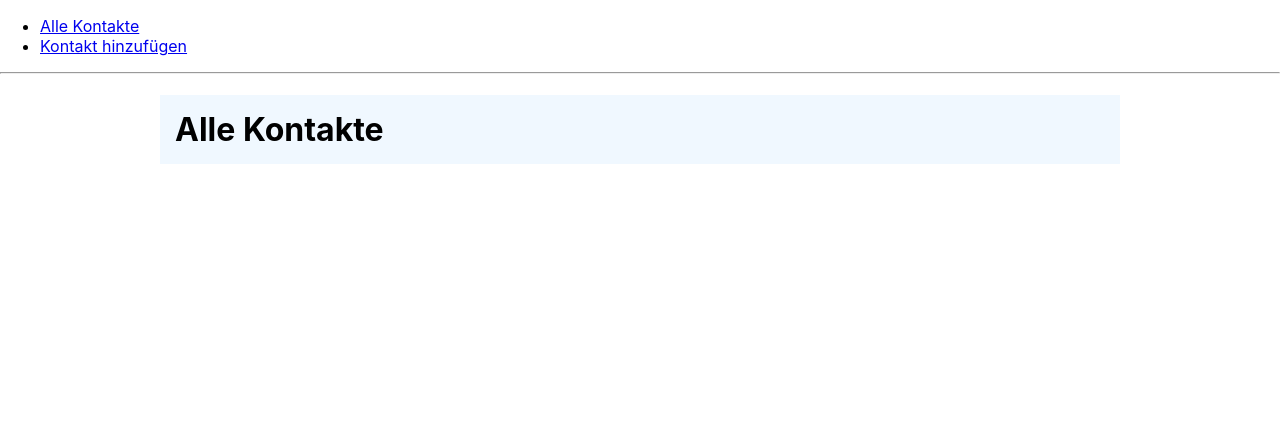
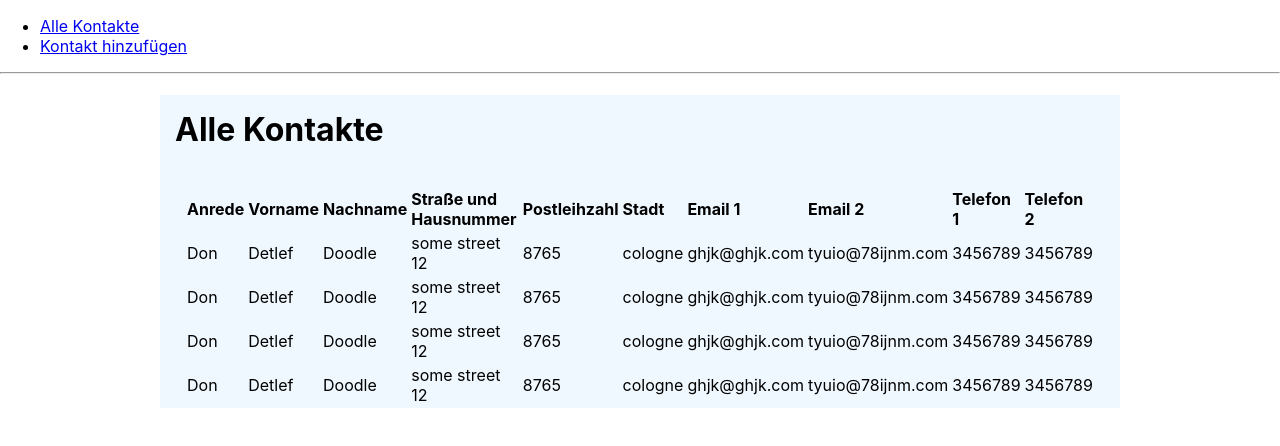
Before and after one commit to JetteBke/cms-for-fun, a React (Create React App) app: page /list in a window 1280 px wide. Shown: the top 446 px of the page. Built offline with nearby package versions, Linux system fonts and the light colour scheme.

Commit message:
JB: Add placeholder table for all contacts

```diff
--- /dev/null
+++ b/src/Contacts/Contact.ts
@@ -0,0 +1,12 @@
+export interface Contact {
+    title: string
+    firstName?: string
+    lastName: string
+    address?: string
+    postalCode?: number
+    city?: string
+    phoneOne?: number
+    phoneTwo?: number
+    emailOne?: string
+    emailTwo?: string
+}
--- /dev/null
+++ b/src/Contacts/ContactTable.css
@@ -0,0 +1,9 @@
+.contact-table {
+    width: 95%;
+    margin: auto;
+    text-align: left;
+}
+
+.table-body {
+
+}
--- /dev/null
+++ b/src/Contacts/ContactTable.tsx
@@ -0,0 +1,46 @@
+import React from "react";
+import {Contact} from "./Contact";
+import './ContactTable.css'
+
+interface Props {
+    contacts: Array<Contact>
+}
+
+export const ContactTable = ({contacts}: Props) => {
+    return (
+        <table className='contact-table'>
+            <thead>
+            <tr>
+                <th>Anrede</th>
+                <th>Vorname</th>
+                <th>Nachname</th>
+                <th>Straße und Hausnummer</th>
+                <th>Postleihzahl</th>
+                <th>Stadt</th>
+                <th>Email 1</th>
+                <th>Email 2</th>
+                <th>Telefon 1</th>
+                <th>Telefon 2</th>
+            </tr>
+            </thead>
+            <tbody className='table-body'>
+            {contacts.map((contact) =>
+                (
+                    <tr>
+                        <td>{contact.title}</td>
+                        <td>{contact.firstName}</td>
+                        <td>{contact.lastName}</td>
+                        <td>{contact.address}</td>
+                        <td>{contact.postalCode}</td>
+                        <td>{contact.city}</td>
+                        <td>{contact.emailOne}</td>
+                        <td>{contact.emailTwo}</td>
+                        <td>{contact.phoneOne}</td>
+                        <td>{contact.phoneTwo}</td>
+                    </tr>
+                )
+            )}
+            </tbody>
+        </table>
+    )
+}
--- a/src/Contacts/Contacts.tsx
+++ b/src/Contacts/Contacts.tsx
@@ -1,10 +1,62 @@
 import React from "react";
 import './Contacts.css'
+import {ContactTable} from "./ContactTable";
+import {Contact} from "./Contact";
+
+const ContactFixture: Array<Contact> = [{
+    address: "some street 12",
+    city: "cologne",
+    emailOne: "ghjk@ghjk.com",
+    emailTwo: "tyuio@78ijnm.com",
+    firstName: "Detlef",
+    lastName: "Doodle",
+    phoneOne: 3456789,
+    phoneTwo: 3456789,
+    postalCode: 8765,
+    title: "Don"
+},
+    {
+        address: "some street 12",
+        city: "cologne",
+        emailOne: "ghjk@ghjk.com",
+        emailTwo: "tyuio@78ijnm.com",
+        firstName: "Detlef",
+        lastName: "Doodle",
+        phoneOne: 3456789,
+        phoneTwo: 3456789,
+        postalCode: 8765,
+        title: "Don"
+    },
+    {
+        address: "some street 12",
+        city: "cologne",
+        emailOne: "ghjk@ghjk.com",
+        emailTwo: "tyuio@78ijnm.com",
+        firstName: "Detlef",
+        lastName: "Doodle",
+        phoneOne: 3456789,
+        phoneTwo: 3456789,
+        postalCode: 8765,
+        title: "Don"
+    },
+    {
+        address: "some street 12",
+        city: "cologne",
+        emailOne: "ghjk@ghjk.com",
+        emailTwo: "tyuio@78ijnm.com",
+        firstName: "Detlef",
+        lastName: "Doodle",
+        phoneOne: 3456789,
+        phoneTwo: 3456789,
+        postalCode: 8765,
+        title: "Don"
+    }]
 
 export const Contacts: React.FC = () => {
     return (
         <div className='contacts-container'>
             <h1 className='title'>Alle Kontakte</h1>
+            <ContactTable contacts={ContactFixture}/>
         </div>
     )
 }
```
Also changed, not shown: 1 other file (tests, documents, lock files or other folders).
